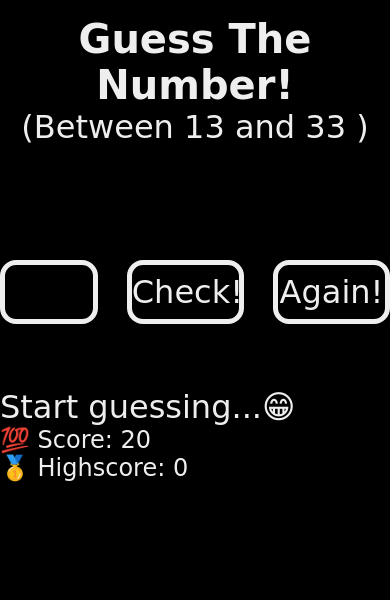
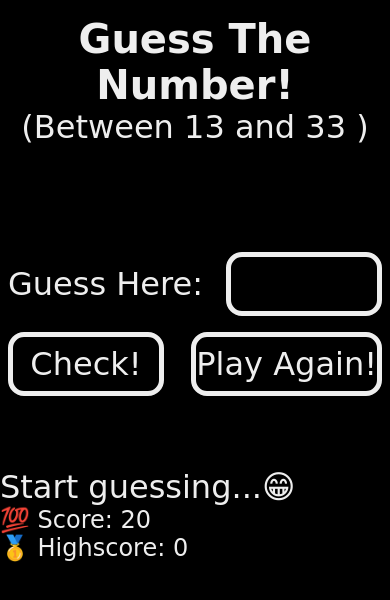
Before and after one commit to A-Spiral-Forge/Guess-the-Number, a plain HTML site: page index.html in a window 390 px wide. Drawn offline with Linux system fonts and the light colour scheme; a web font is replaced by a local one.

Commit message:
Bug fixing and changes

```diff
--- a/index.html
+++ b/index.html
@@ -6,7 +6,8 @@
   <meta name="viewport" content="width=device-width, initial-scale=1.0" />
   <meta http-equiv="X-UA-Compatible" content="ie=edge" />
   <link rel="stylesheet" href="style.css" />
-  <title>Guess My Number!</title>
+  <link rel="shortcut icon" href="./images-modified.png" type="image/x-icon">
+  <title>Guess The Number!</title>
 </head>
 
 <body>
@@ -16,9 +17,10 @@
   </header>
   <main>
     <section class="left">
-      <input type="number" class="guess" />
+      <label for="Guess" class="guess-label">Guess Here:</label>
+      <input type="number" name="guess" class="guess" />
       <button class="btn check">Check!</button>
-      <button class="btn again">Again!</button>
+      <button class="btn again">Play Again!</button>
     </section>
     <section class="right">
       <p class="message">Start guessing...😁</p>
--- a/style.css
+++ b/style.css
@@ -46,10 +46,16 @@ main {
   display: flex;
   flex-direction: column;
   align-items: center;
+  flex-wrap: wrap;
+}
+
+.guess-label {
+  margin-top: 4rem;
+  font-size: 2rem;
 }
 
 .guess, .btn {
-  width: 50%;
+  width: 45%;
   height: 4rem;
   padding: 1rem;
   font-size: 2rem;
@@ -61,8 +67,8 @@ main {
 }
 
 .guess {
-  margin-top: 4rem;
-  width: 35%;
+  margin-top: 1rem;
+  width: 30%;
   text-align: left;
 }
 
@@ -71,6 +77,10 @@ main {
   margin-top: 1rem;
   letter-spacing: 0.4rem;
   cursor: pointer;
+}
+
+.again {
+  width: auto;
 }
 
 .btn:hover {
@@ -98,13 +108,19 @@ main {
     width: 100%;
     justify-content: space-between;
   }
+  .guess-label {
+    margin: 0.5rem;
+  }
   .guess {
-    width: 25%;
-    margin-top: 1rem;
+    margin: 0.5rem;
+    width: 40%;
   }
   .btn {
-    width: 30%;
     letter-spacing: normal;
+    margin: 0.5rem;
+  }
+  .check {
+    width: 40%;
   }
   .right {
     font-size: 1.5rem;
```
Also changed, not shown: images-modified.png (added).
